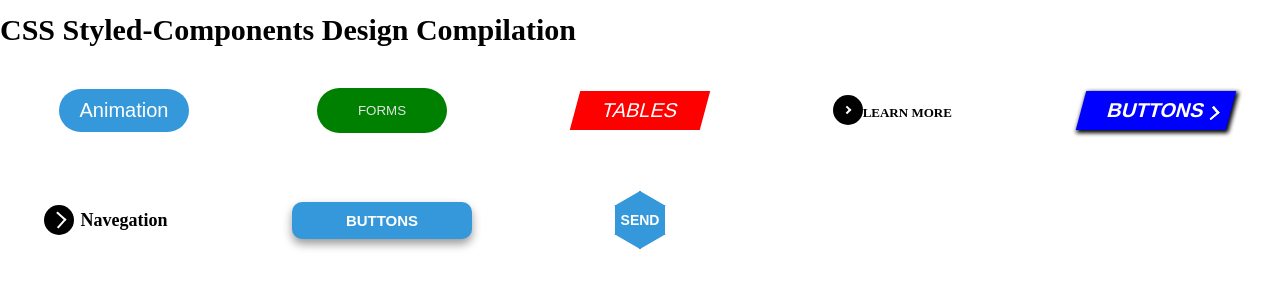
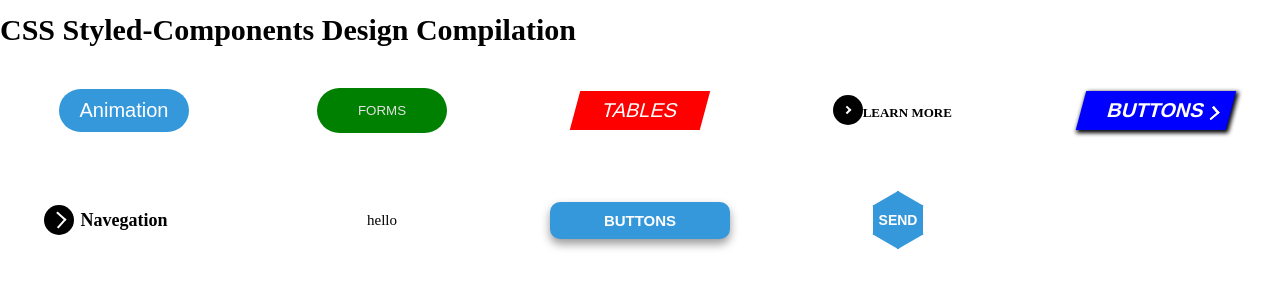
Before and after one commit to NicolasBrinkhus/StyledComponents, a React (Create React App) app: page / in a window 1280 px wide. Shown: the top 300 px of the page. Built offline with nearby package versions, Linux system fonts and the light colour scheme.

Commit message:
Foldering...

```diff
--- a/src/components/App.js
+++ b/src/components/App.js
@@ -38,6 +38,7 @@ function App(props) {
         <BTN6 onClick={() => props.history.push("/navegation")}>
           Navegation
         </BTN6>
+        <p>hello</p>
         <BTN7>Buttons</BTN7>
         <BTN8>Send</BTN8>
       </BOX>
--- a/src/components/Navegation/NavPage.js
+++ b/src/components/Navegation/NavPage.js
@@ -1,6 +1,6 @@
 import React from "react";
 import styled from "styled-components";
-import bossIcon from "../static/bossIcon.png";
+import bossIcon from "../../static/bossIcon.png";
 import { NavStyle2, DropDown1 } from "./NavStyles/NavStyle2";
 import BTN7 from "../buttonStyles/button7";
 import Form1 from "../Forms/FormStyles/Form1";
```
